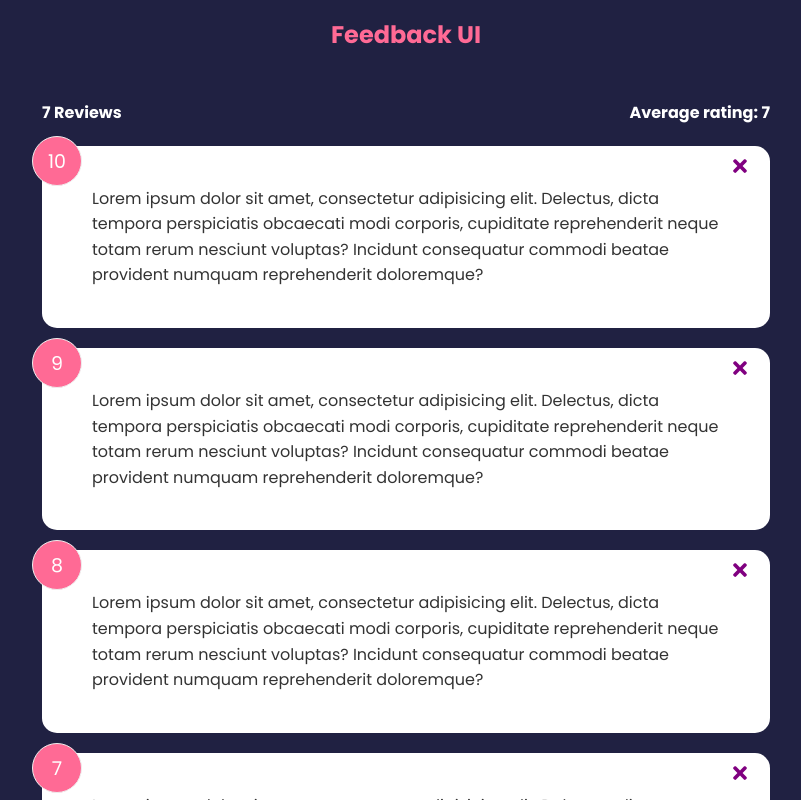
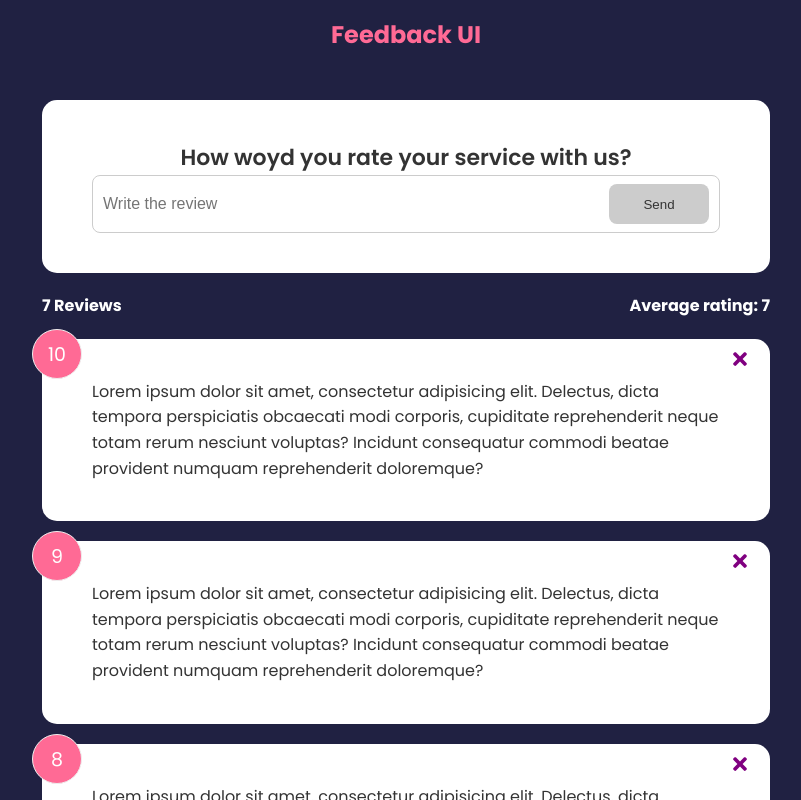
Before and after one commit to damiansoch/feedback_UI_react, a React (Create React App) app in the folder feedback_ui/: page / in a window 1280 px wide. Shown: the top 800 px of the page, without its empty margins (234-1035 px from the left). Built offline with nearby package versions, Linux system fonts and the light colour scheme.

Commit message:
form and form validation completed

```diff
--- a/feedback_ui/src/App.js
+++ b/feedback_ui/src/App.js
@@ -2,6 +2,7 @@ import { useState } from "react";
 import FeedbackData from "./data/data";
 import FeedbackList from "./components/feedbackList/FeedbackList";
 import FeedbackStats from "./components/FeedbackStats/FeedbackStats";
+import FeedbackForm from "./components/feedbackForm/FeedbackForm";
 
 import "./App.css";
 
@@ -21,6 +22,8 @@ function App() {
     <>
       <Header />
       <div className="container">
+        <FeedbackForm />
+
         <FeedbackStats feedback={feedback} />
 
         <FeedbackList feedback={feedback} handleDelete={deleteFeedback} />
--- /dev/null
+++ b/feedback_ui/src/components/feedbackForm/FeedbackForm.jsx
@@ -0,0 +1,46 @@
+import { useState } from "react";
+import Card from "../shared/card";
+import Button from "../shared/Button";
+
+const FeedbackForm = () => {
+  const [text, setText] = useState("");
+  const [isdisabled, setIsDisabled] = useState(true);
+  const [message, setMessage] = useState("");
+
+  const handleTextChange = (event) => {
+    if (text.trim().length <= 9) {
+      setIsDisabled(true);
+      setMessage("Min 10 chars...");
+    } else {
+      setIsDisabled(false);
+      setMessage(null);
+    }
+    setText(event.target.value);
+  };
+
+  return (
+    <Card>
+      <form>
+        <h2>How woyd you rate your service with us?</h2>
+        {/* rating select component */}
+        <div className="input-group">
+          <input
+            onChange={handleTextChange}
+            type="text"
+            placeholder="Write the review"
+            //setText sets up text to what we write
+            //than we pass this back to the value of the input
+            //so we can target the value in button onclick event
+            value={text}
+          />
+          <Button type="submit" isDisabled={isdisabled}>
+            Send
+          </Button>
+        </div>
+        {message && <div className="message">{message}</div>}
+      </form>
+    </Card>
+  );
+};
+
+export default FeedbackForm;
--- /dev/null
+++ b/feedback_ui/src/components/shared/Button.jsx
@@ -0,0 +1,24 @@
+import { PropTypes } from "prop-types";
+
+const Button = ({ children, version, type, isDisabled }) => {
+  return (
+    <button type={type} className={`btn btn-${version}`} disabled={isDisabled}>
+      {children}
+    </button>
+  );
+};
+
+Button.defaultProps = {
+  version: "primary",
+  type: "button",
+  isDisabled: false,
+};
+
+Button.propTypes = {
+  children: PropTypes.node.isRequired,
+  version: PropTypes.string,
+  type: PropTypes.string,
+  isDisabled: PropTypes.bool,
+};
+
+export default Button;
```
